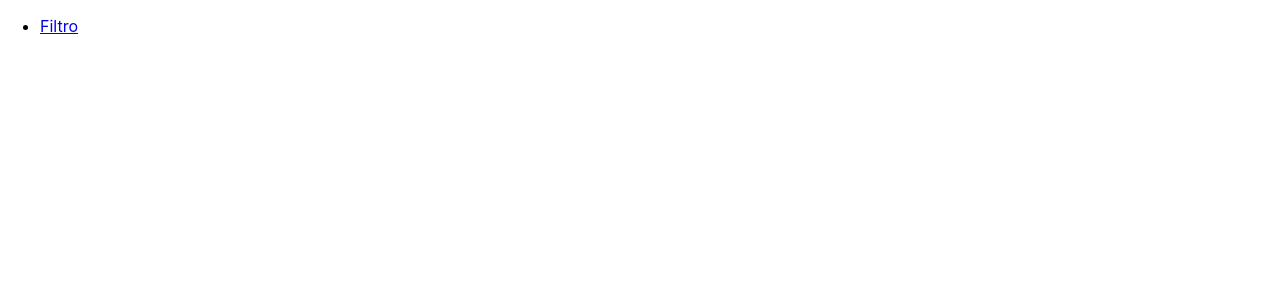
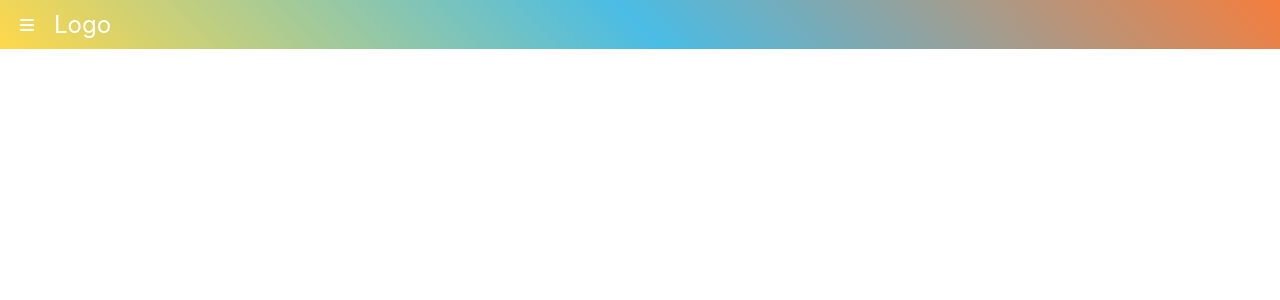
Before and after one commit to ChommclitosDeveloper/cyc-react, a React (Create React App) app: page / in a window 1280 px wide. Before the commit this address had no page. Shown: the top 300 px of the page. Built offline with nearby package versions, Linux system fonts and the light colour scheme.

Commit message:
Creacion del NavBar y SideBar

```diff
--- a/package.json
+++ b/package.json
@@ -3,6 +3,9 @@
   "version": "0.1.0",
   "private": true,
   "dependencies": {
+    "@fortawesome/fontawesome-svg-core": "^6.5.2",
+    "@fortawesome/free-solid-svg-icons": "^6.5.2",
+    "@fortawesome/react-fontawesome": "^0.2.0",
     "@testing-library/jest-dom": "^5.17.0",
     "@testing-library/react": "^13.4.0",
     "@testing-library/user-event": "^13.5.0",
--- a/src/App.tsx
+++ b/src/App.tsx
@@ -1,7 +1,7 @@
 import React from 'react';
 import { BrowserRouter as Router, Routes, Route } from 'react-router-dom';
-import NavBar from './components/navBar';
-import Filtro from './components/filtro';
+import NavBar from './components/NavBar/navBar';
+import Filtro from './Filtro/filtro';
 
 const App: React.FC = () => {
   return (
--- a/src/Routes/index.tsx
+++ b/src/Routes/index.tsx
@@ -1,6 +1,6 @@
 import React from 'react';
 import { BrowserRouter as Router, Route, Routes } from 'react-router-dom';
-import Filtro from '../components/filtro';
+import Filtro from '../Filtro/filtro';
 
 const RoutesComponent: React.FC = () => {
   return (
--- /dev/null
+++ b/src/components/NavBar/NavBar.css
@@ -0,0 +1,103 @@
+/* NavBar.css */
+
+.navbar {
+  display: flex;
+  justify-content: space-between;
+  align-items: center;
+  background-image: linear-gradient(45deg, #ffd84b, #4abce5, #f57e3e);
+  color: white;
+  padding: 10px 20px;
+}
+
+.navbar-container {
+  display: flex;
+  align-items: center;
+}
+
+.navbar-logo {
+  margin-left: 20px;
+}
+
+.navbar-logo a {
+  color: white;
+  text-decoration: none;
+  font-size: 1.5rem;
+}
+
+.navbar-toggle {
+  cursor: pointer;
+}
+
+.sidebar {
+  position: fixed;
+  top: 0;
+  left: -250px;
+  width: 250px;
+  height: 100%;
+  background-image: linear-gradient(45deg, #ffd84b, #4abce5, #f57e3e);
+  transition: left 0.3s ease;
+}
+
+.sidebar.show {
+  left: 0;
+}
+
+.sidebar-list {
+  list-style: none;
+  padding: 0;
+}
+
+.sidebar-item {
+  margin-bottom: 10px;
+}
+
+.sidebar-item a {
+  display: block;
+  padding: 10px 20px;
+  color: white;
+  text-decoration: none;
+}
+
+.close-btn {
+  position: absolute;
+  top: 10px;
+  right: 10px;
+  background: transparent;
+  border: none;
+  color: white;
+  font-size: 1.5rem;
+  cursor: pointer;
+}
+
+.user-info {
+  text-align: center;
+  padding: 20px 0;
+}
+
+.avatar {
+  width: 100px;
+  height: 100px;
+  border-radius: 50%;
+  margin-bottom: 10px;
+}
+
+/* Estilos para pantallas pequeñas */
+@media (max-width: 768px) {
+  .navbar-toggle {
+
+    font-size: 1.5rem;
+  }
+
+  .sidebar {
+    width: 80%;
+    left: -80%;
+  }
+
+  .sidebar.show {
+    left: 0;
+  }
+
+  .close-btn {
+    display: block;
+  }
+}
--- /dev/null
+++ b/src/components/NavBar/navBar.tsx
@@ -0,0 +1,58 @@
+import React, { useState } from 'react';
+import { Link } from 'react-router-dom';
+import { FontAwesomeIcon } from '@fortawesome/react-fontawesome';
+import { faBars, faTimes } from '@fortawesome/free-solid-svg-icons';
+import './NavBar.css'; // Estilos CSS para el NavBar
+
+const NavBar: React.FC = () => {
+  const [showSidebar, setShowSidebar] = useState(false);
+
+  const toggleSidebar = () => {
+    setShowSidebar(!showSidebar);
+  };
+
+  return (
+    <nav className="navbar">
+      <div className="navbar-container">
+      <div className="navbar-toggle" onClick={toggleSidebar}>
+          <FontAwesomeIcon icon={showSidebar ? faTimes : faBars} />
+        </div>
+        <div className="navbar-logo">
+          <Link to="/">Logo</Link>
+        </div>
+
+      </div>
+      <div className={`sidebar ${showSidebar ? 'show' : ''}`}>
+      <button className="close-btn" onClick={toggleSidebar}>
+          <FontAwesomeIcon icon={faTimes} />
+        </button>
+        <div className="user-info">
+          <h2>Bienvenido, Usuario</h2>
+          <img src="imagen-de-perfil.jpg" alt="Avatar" className="avatar" />
+        </div>
+        <ul className="sidebar-list">
+          <NavItem to="/editar-perfil" onClick={toggleSidebar}>Editar Perfil</NavItem>
+          <NavItem to="/recetas" onClick={toggleSidebar}>Mis Recetas</NavItem>
+          <NavItem to="/crear-receta" onClick={toggleSidebar}>Crear Receta</NavItem>
+          {/* Agrega más elementos de navegación según sea necesario */}
+        </ul>
+      </div>
+    </nav>
+  );
+};
+
+interface NavItemProps {
+  to: string;
+  onClick?: () => void;
+  children: React.ReactNode;
+}
+
+const NavItem: React.FC<NavItemProps> = ({ to, onClick, children }) => {
+  return (
+    <li className="sidebar-item">
+      <Link to={to} onClick={onClick}>{children}</Link>
+    </li>
+  );
+};
+
+export default NavBar;
--- a/src/components/navBar.tsx
+++ /dev/null
@@ -1,17 +0,0 @@
-import React from 'react';
-import { Link } from 'react-router-dom';
-
-const NavBar: React.FC = () => {
-  return (
-    <nav>
-      <ul>
-        <li>
-          <Link to="/filtro">Filtro</Link>
-        </li>
-
-      </ul>
-    </nav>
-  );
-};
-
-export default NavBar;
```
Also changed, not shown: src/Filtro/filtro.css (added), src/Filtro/filtro.tsx (renamed from src/components/filtro.tsx), 1 other file (tests, documents, lock files or other folders).
